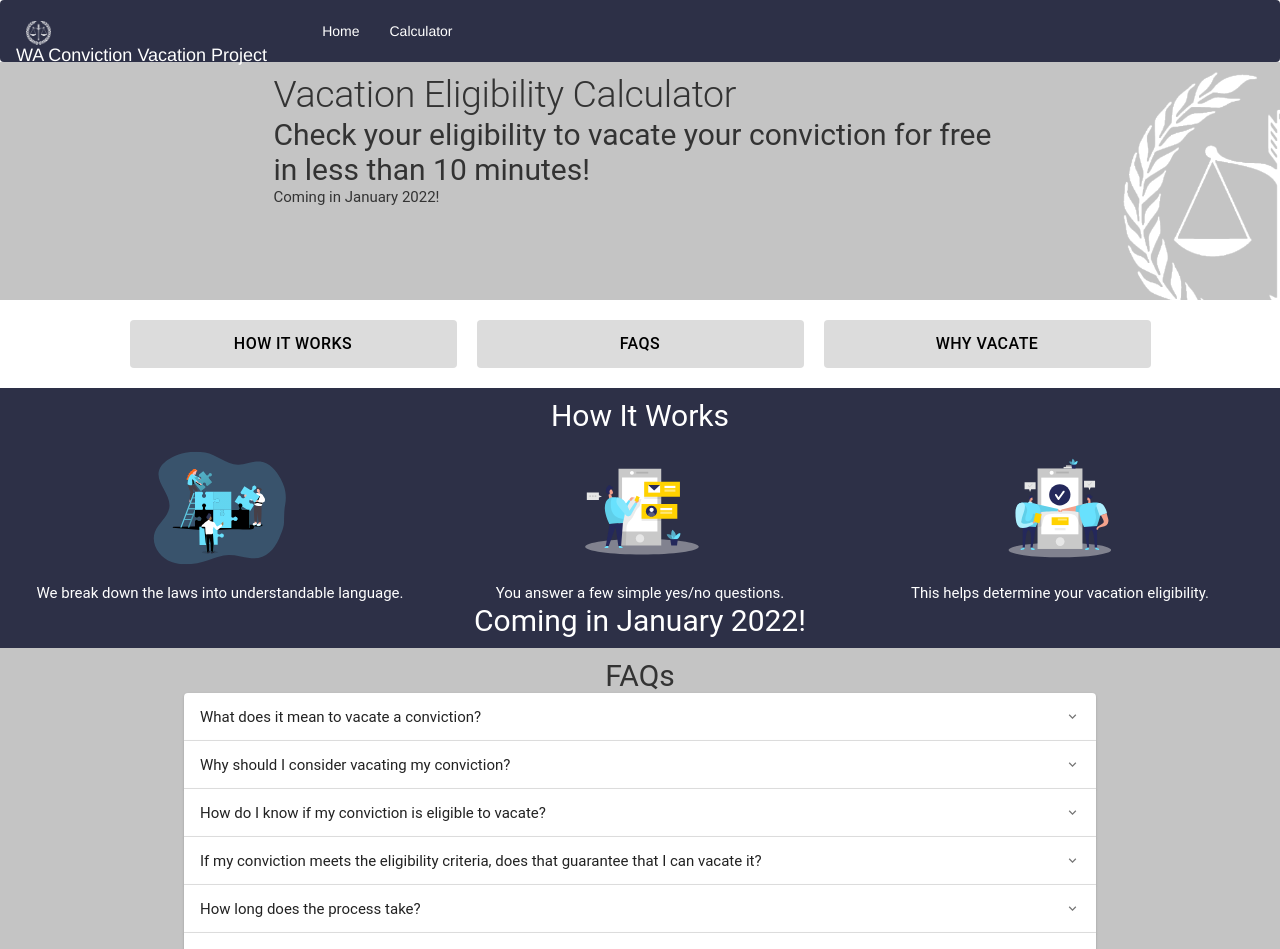
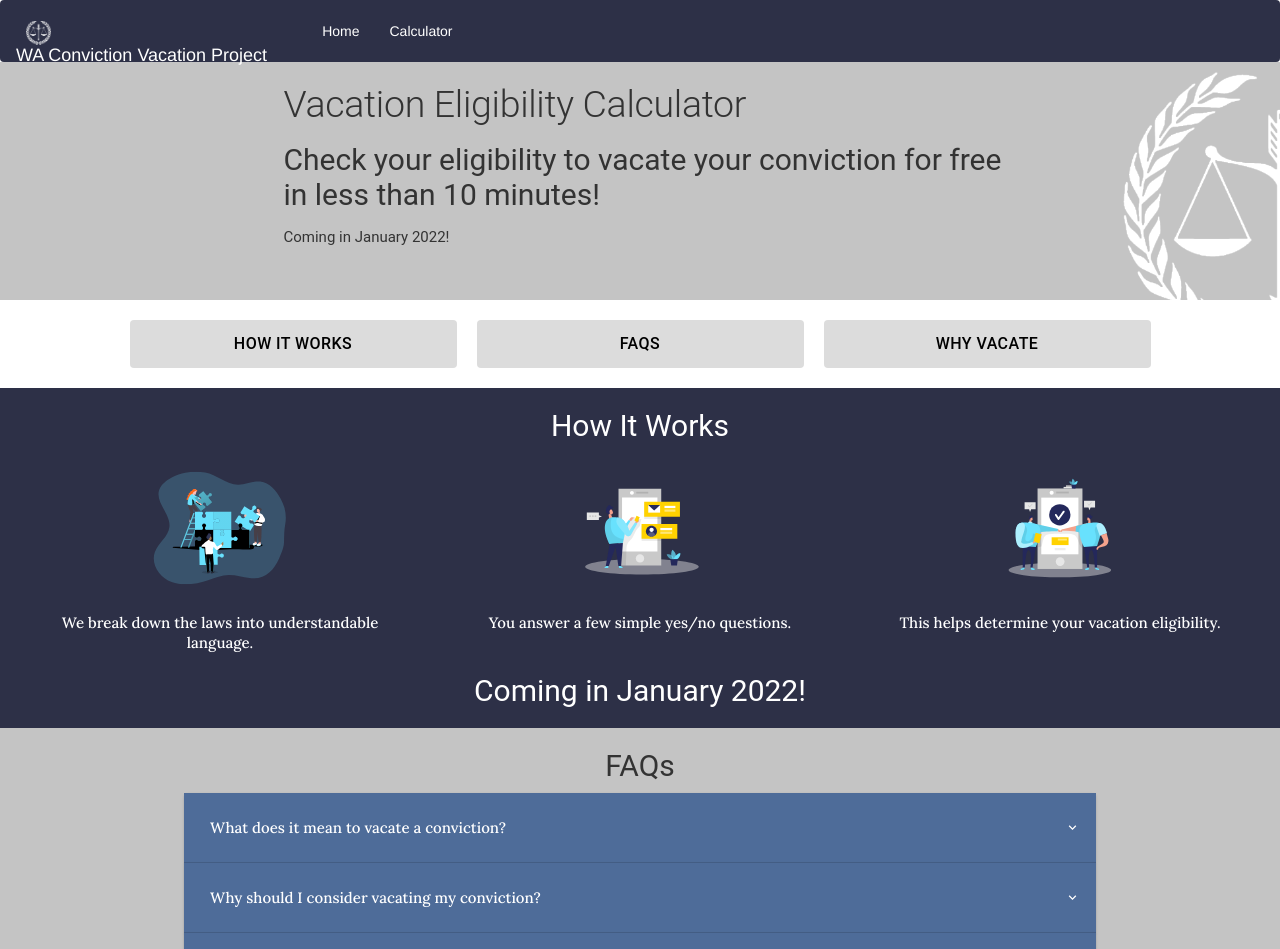
Before and after one commit to openseattle/clearviction-v1, a React (Create React App) app: page / in a window 1280 px wide. Shown: the top 949 px of the page. Built offline with nearby package versions, Linux system fonts and the light colour scheme.

Commit message:
added types for react-router + fix ui-kits

```diff
--- a/package.json
+++ b/package.json
@@ -49,6 +49,7 @@
     ]
   },
   "devDependencies": {
+    "@types/react-router-dom": "^5.3.2",
     "enzyme": "^3.11.0",
     "enzyme-adapter-react-16": "^1.15.6",
     "prettier": "2.5.1"
--- a/src/Components/Accordion.jsx
+++ b/src/Components/Accordion.jsx
@@ -3,24 +3,36 @@ import {
   Accordion,
   AccordionSummary,
   AccordionDetails,
+  makeStyles,
 } from "@material-ui/core";
 import ExpandMoreIcon from "@material-ui/icons/ExpandMore";
 import Text from "../ui-kit/Text";
 import data from "../data/FAQdata";
 
+const useStyles = makeStyles({
+  accordionSummary: {
+    backgroundColor: "var(--light-blue)",
+    color: "white",
+    height: "5em",
+  },
+  iconStyle: {
+    color: "white",
+  },
+});
+
 export default function FAQAccordion() {
   const content = data.questions;
-
+  const classes = useStyles();
   return (
     <>
       <Container maxWidth="md">
         {content.map(({ header, body1, body2, body3, body4, body5 }, idx) => (
           <Accordion key={idx}>
             <AccordionSummary
-              expandIcon={<ExpandMoreIcon sx={{ color: "#ffffff" }} />}
+              className={classes.accordionSummary}
+              expandIcon={<ExpandMoreIcon className={classes.iconStyle} />}
               aria-controls="panel1a-content"
               id="panel1a-header"
-              sx={{ backgroundColor: "var(--light-blue)", color: "#ffffff" }}
             >
               <Text fontFamily={"Lora"} variant={"h5"} text={header}></Text>
             </AccordionSummary>
--- a/src/ui-kit/Text.jsx
+++ b/src/ui-kit/Text.jsx
@@ -12,15 +12,17 @@ export default function Text({
   return (
     <Typography
       variant={variant}
-      style={{ style }}
-      sx={{
+      style={
+        (style,
+        {
           size: fontSize,
           margin: "5px",
           padding: "5px",
           fontWeight: fontWeight,
           fontFamily: fontFamily,
           textAlign: textAlign,
-      }}
+        })
+      }
     >
       {text}
     </Typography>
```
Also changed, not shown: 1 other file (tests, documents, lock files or other folders). Lines whose indentation alone changed are shown as unchanged.
